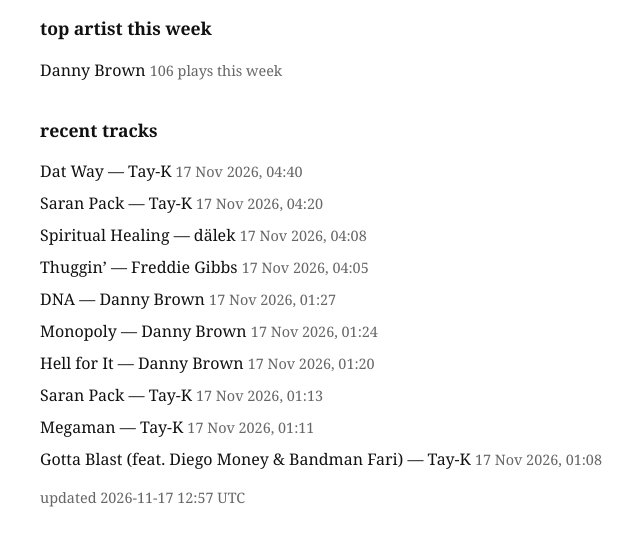
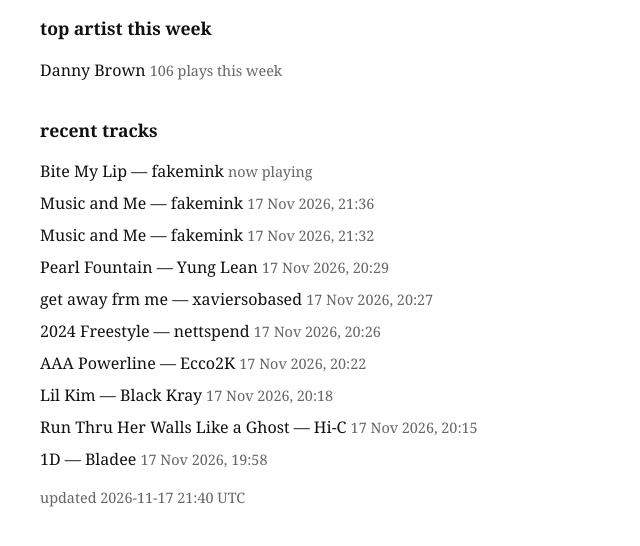
Before and after one commit to nathansimpson2007/blog, a plain HTML site: page music.html in a window 1280 px wide. Shown: the part 144-690 px from the top of the page, without its empty margins (280-920 px from the left). Drawn offline with Linux system fonts and the light colour scheme.

Commit message:
Update music page

```diff
--- a/music.html
+++ b/music.html
@@ -19,19 +19,19 @@
 <h2>recent tracks</h2>
 
 <ul>
-  <li>Dat Way — Tay-K <span class="date">17 Nov 2026, 04:40</span></li>
-  <li>Saran Pack — Tay-K <span class="date">17 Nov 2026, 04:20</span></li>
-  <li>Spiritual Healing — dälek <span class="date">17 Nov 2026, 04:08</span></li>
-  <li>Thuggin’ — Freddie Gibbs <span class="date">17 Nov 2026, 04:05</span></li>
-  <li>DNA — Danny Brown <span class="date">17 Nov 2026, 01:27</span></li>
-  <li>Monopoly — Danny Brown <span class="date">17 Nov 2026, 01:24</span></li>
-  <li>Hell for It — Danny Brown <span class="date">17 Nov 2026, 01:20</span></li>
-  <li>Saran Pack — Tay-K <span class="date">17 Nov 2026, 01:13</span></li>
-  <li>Megaman — Tay-K <span class="date">17 Nov 2026, 01:11</span></li>
-  <li>Gotta Blast (feat. Diego Money &amp; Bandman Fari) — Tay-K <span class="date">17 Nov 2026, 01:08</span></li>
+  <li>Bite My Lip — fakemink <span class="date">now playing</span></li>
+  <li>Music and Me — fakemink <span class="date">17 Nov 2026, 21:36</span></li>
+  <li>Music and Me — fakemink <span class="date">17 Nov 2026, 21:32</span></li>
+  <li>Pearl Fountain — Yung Lean <span class="date">17 Nov 2026, 20:29</span></li>
+  <li>get away frm me — xaviersobased <span class="date">17 Nov 2026, 20:27</span></li>
+  <li>2024 Freestyle — nettspend <span class="date">17 Nov 2026, 20:26</span></li>
+  <li>AAA Powerline — Ecco2K <span class="date">17 Nov 2026, 20:22</span></li>
+  <li>Lil Kim — Black Kray <span class="date">17 Nov 2026, 20:18</span></li>
+  <li>Run Thru Her Walls Like a Ghost — Hi-C <span class="date">17 Nov 2026, 20:15</span></li>
+  <li>1D — Bladee <span class="date">17 Nov 2026, 19:58</span></li>
 </ul>
 
-<p class="date">updated 2026-11-17 12:57 UTC</p>
+<p class="date">updated 2026-11-17 21:40 UTC</p>
 
 </body>
 </html>
```
